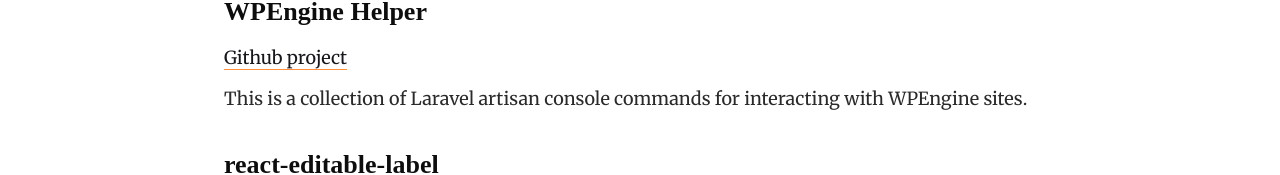
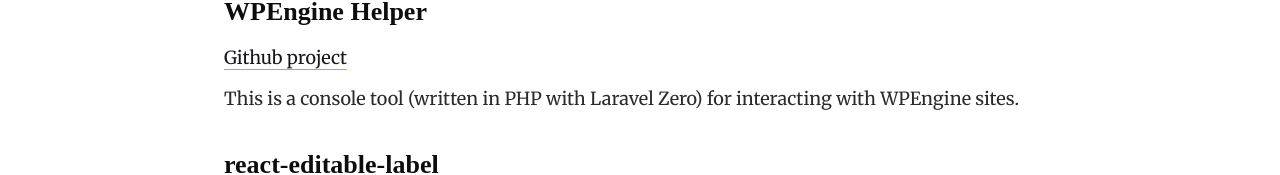
Before and after one commit to markbiek/blog, a Next.js app: page /projects in a window 1280 px wide. Shown: the part 496-671 px from the top of the page. Built offline with nearby package versions, Linux system fonts and the light colour scheme; a web font is replaced by a local one.

Commit message:
Tweak wpeh project description

```diff
--- a/pages/projects.tsx
+++ b/pages/projects.tsx
@@ -36,7 +36,7 @@
 					<a href='https://github.com/markbiek/wpe-helper'>Github project</a>
 				</p>
 				<p>
-					This is a collection of Laravel artisan console commands for
+					This is a console tool (written in PHP with Laravel Zero) for
 					interacting with WPEngine sites.
 				</p>
 			</article>
```
